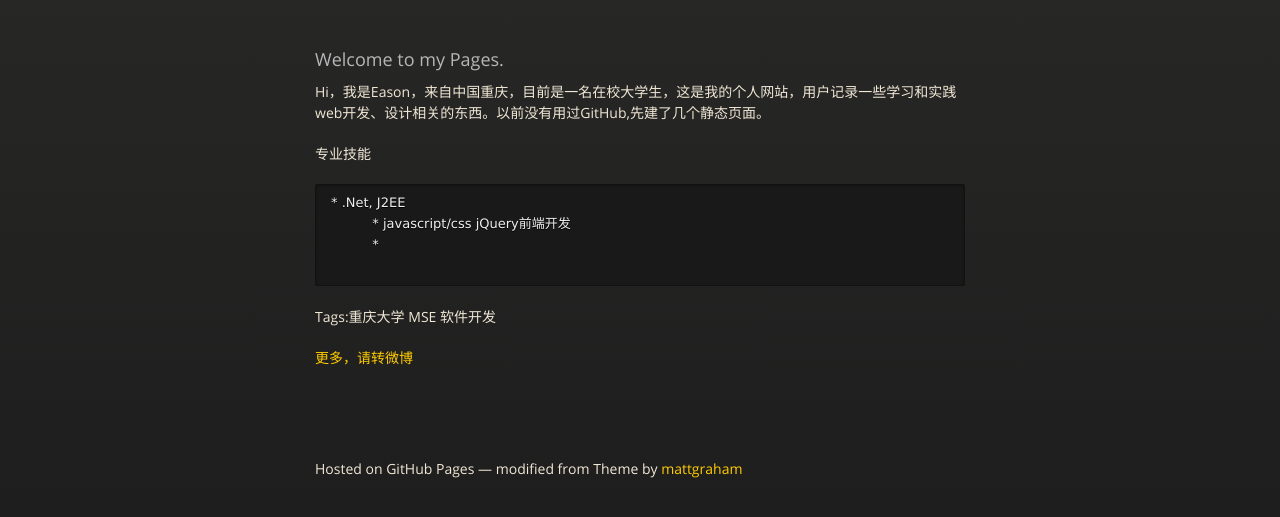
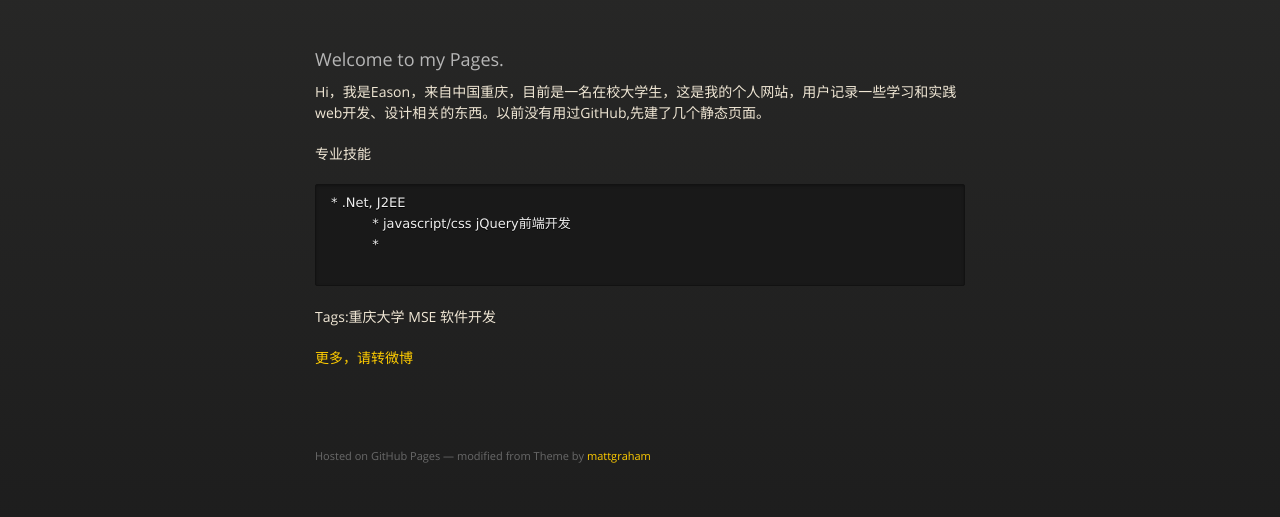
Before and after one commit to easonweb/website, a plain HTML site: page index.html in a window 1280 px wide. Shown: the part 187-704 px from the top of the page. Drawn offline with nearby package versions, Linux system fonts and the light colour scheme.

Commit message:
Update styles.css

```diff
--- a/stylesheets/styles.css
+++ b/stylesheets/styles.css
@@ -849,3 +849,12 @@ section #title .credits.right {
     display: none;
   }
 }
+
+/* modified by Eason*/
+#foot{
+  font-size: 11px;
+  font-family: 'OpenSansRegular', "Helvetica Neue", Helvetica, Arial, sans-serif;
+  font-weight: normal;
+  color: #696969;
+  margin-top: -10px;
+}
```
